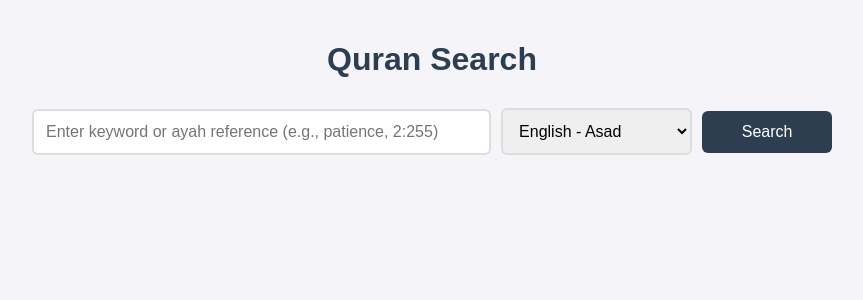
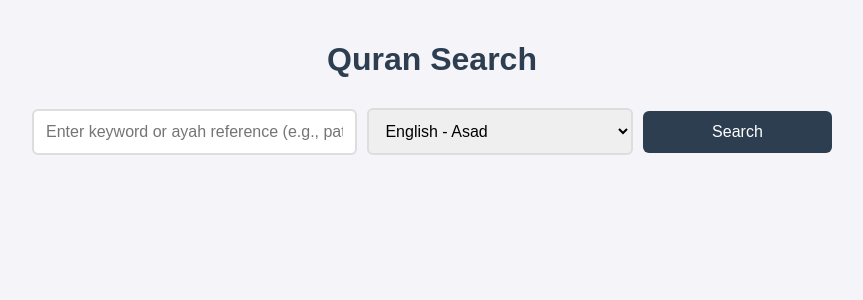
Before and after one commit to usmancout/quran-search-engine, a React (Vite) app: page / in a window 1280 px wide. Shown: the top 300 px of the page, without its empty margins (208-1071 px from the left). Built offline with nearby package versions, Linux system fonts and the light colour scheme.

Commit message:
audio pop up

```diff
--- a/src/components/search/ResultCard.jsx
+++ b/src/components/search/ResultCard.jsx
@@ -23,10 +23,10 @@ const ResultCard = ({ result }) => {
     return (
         <div style={styles.resultCard}>
             <div style={styles.verseInfo}>
-                <span style={styles.reference}>
+                <span style={styles.surahName}>
                     Surah {result.surahName} ({result.surahEnglishName})
                 </span>
-                <span style={styles.reference}>
+                <span style={styles.verseNumber}>
                     Verse {result.reference}
                 </span>
             </div>
@@ -41,16 +41,18 @@ const ResultCard = ({ result }) => {
                 <div style={styles.modalOverlay}>
                     <div style={styles.modalContent}>
                         <span style={styles.closeIcon} onClick={closeAudioModal}>✖</span>
-                        <h3>Recitation</h3>
+                        <div style={styles.audioContainer}>
                             <audio
                                 ref={audioRef}
                                 controls
                                 onEnded={closeAudioModal}
                                 autoPlay
+                                style={styles.audioPlayer}
                             >
                                 <source src={result.audioUrl} type="audio/mpeg" />
                                 Your browser does not support the audio element.
                             </audio>
+                        </div>
                     </div>
                 </div>
             )}
--- a/src/styles/styles.js
+++ b/src/styles/styles.js
@@ -1,16 +1,15 @@
 const styles = {
-
     modalOverlay: {
         position: 'fixed',
         top: 0,
-        left: 0,
-        width: '100%',
-        height: '100%',
-        backgroundColor: 'rgba(0, 0, 0, 0.6)',
+        right: 0,
+        width: 'auto',
+        height: 'auto',
         display: 'flex',
         justifyContent: 'center',
         alignItems: 'center',
         zIndex: 1000,
+        padding: '20px',
     },
     modalContent: {
         backgroundColor: 'white',
@@ -18,29 +17,37 @@ const styles = {
         borderRadius: '8px',
         textAlign: 'center',
         boxShadow: '0 2px 10px rgba(0,0,0,0.2)',
-        minWidth: '300px',
+        width: '300px',
         position: 'relative',
     },
     closeIcon: {
         position: 'absolute',
         top: '10px',
-        right: '15px',
-        fontSize: '22px',
+        right: '10px',
+        fontSize: '20px',
         cursor: 'pointer',
         color: '#333',
+        zIndex: 1001, // Ensure it's above the audio player
     },
-
+    audioContainer: {
+        marginTop: '20px', // Add space between close icon and audio player
+    },
+    audioPlayer: {
+        width: '100%', // Make audio player responsive
+    },
 
     container: {
         maxWidth: '800px',
         margin: '0 auto',
         padding: '20px',
         fontFamily: 'Arial, sans-serif',
+        width: '90%',
     },
     title: {
         textAlign: 'center',
         color: '#2c3e50',
         marginBottom: '30px',
+        fontSize: '2em',
     },
     searchForm: {
         display: 'flex',
@@ -48,10 +55,10 @@ const styles = {
         justifyContent: 'space-between',
         gap: '10px',
         marginBottom: '30px',
-        flexWrap: 'nowrap',
+        flexWrap: 'wrap',
     },
     input: {
-        flex: '1 1 50%',
+        flex: '1 1 auto',
         padding: '12px',
         fontSize: '16px',
         border: '2px solid #ddd',
@@ -60,7 +67,7 @@ const styles = {
         minWidth: '200px',
     },
     select: {
-        flex: '1 1 20%',
+        flex: '1 1 auto',
         padding: '12px',
         fontSize: '16px',
         border: '2px solid #ddd',
@@ -84,6 +91,8 @@ const styles = {
         display: 'flex',
         flexDirection: 'column',
         gap: '20px',
+        overflowY: 'auto',
+        maxHeight: '70vh',
     },
     resultCard: {
         padding: '20px',
@@ -98,10 +107,15 @@ const styles = {
         color: '#666',
         flexWrap: 'wrap',
     },
-    reference: {
+    surahName: {
         fontSize: '14px',
         fontWeight: 'bold',
-        flex: '1 1 100%',
+        textAlign: 'left', // Align Surah name to the left
+    },
+    verseNumber: {
+        fontSize: '14px',
+        fontWeight: 'bold',
+        textAlign: 'right', // Align verse number to the right
     },
     arabicText: {
         fontSize: '24px',
@@ -151,37 +165,124 @@ const styles = {
         flex: '1 1 100%',
         textAlign: 'center',
     },
-    '@media (max-width: 768px)': {
+    '@media (max-width: 992px)': {
+        container: {
+            maxWidth: '100%',
+            padding: '15px',
+        },
         searchForm: {
             flexWrap: 'wrap',
             justifyContent: 'center',
         },
         input: {
             flex: '1 1 100%',
+            minWidth: '100%',
+            marginBottom: '10px',
         },
         select: {
             flex: '1 1 100%',
+            minWidth: '100%',
+            marginBottom: '10px',
         },
         button: {
             flex: '1 1 100%',
+            minWidth: '100%',
+            marginBottom: '10px',
         },
         verseInfo: {
             flexDirection: 'column',
         },
-        reference: {
+        surahName: {
+            textAlign: 'center',
+        },
+        verseNumber: {
             textAlign: 'center',
         },
         ayahInfoText: {
             textAlign: 'center',
         },
     },
-    '@media (max-width: 480px)': {
+    '@media (max-width: 768px)': {
+        title: {
+            fontSize: '1.5em',
+            marginBottom: '20px',
+        },
+        input: {
+            padding: '10px',
+            fontSize: '14px',
+        },
+        select: {
+            padding: '10px',
+            fontSize: '14px',
+        },
+        button: {
+            padding: '10px 20px',
+            fontSize: '14px',
+        },
         arabicText: {
             fontSize: '20px',
         },
         translation: {
             fontSize: '14px',
         },
+        modalContent: {
+            padding: '15px',
+            minWidth: '250px',
+        },
+        closeIcon: {
+            top: '8px',
+            right: '10px',
+            fontSize: '20px',
+        },
+        audioButton: {
+            padding: '6px 12px',
+            fontSize: '12px',
+        },
+        ayahInfo: {
+            padding: '8px',
+            fontSize: '16px',
+        },
+    },
+    '@media (max-width: 480px)': {
+        title: {
+            fontSize: '1.25em',
+            marginBottom: '15px',
+        },
+        input: {
+            padding: '8px',
+            fontSize: '12px',
+        },
+        select: {
+            padding: '8px',
+            fontSize: '12px',
+        },
+        button: {
+            padding: '8px 16px',
+            fontSize: '12px',
+        },
+        arabicText: {
+            fontSize: '18px',
+        },
+        translation: {
+            fontSize: '12px',
+        },
+        modalContent: {
+            padding: '10px',
+            minWidth: '200px',
+        },
+        closeIcon: {
+            top: '6px',
+            right: '8px',
+            fontSize: '18px',
+        },
+        audioButton: {
+            padding: '4px 8px',
+            fontSize: '10px',
+        },
+        ayahInfo: {
+            padding: '6px',
+            fontSize: '14px',
+        },
     },
 };
 
```
Lines whose indentation alone changed are shown as unchanged.
